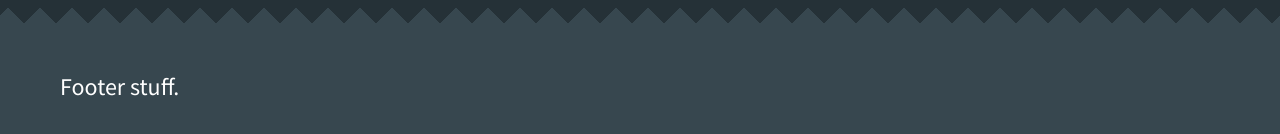
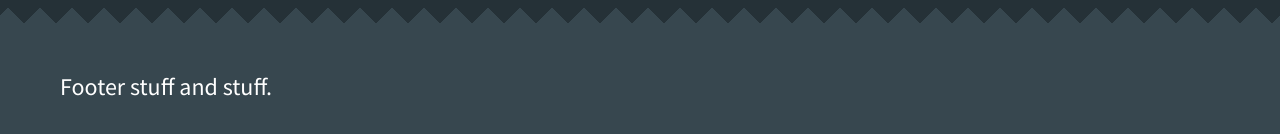
Before and after one commit to lonekorean/extra-life-atlanta-landing, a plain HTML site: page index.html in a window 1280 px wide. Shown: the part 1433-1567 px from the top of the page. Drawn offline with nearby package versions, Linux system fonts and the light colour scheme.

```diff
--- a/index.html
+++ b/index.html
@@ -51,7 +51,7 @@
 		</main>
 		<footer>
 			<div class="container">
-				Footer stuff.
+				Footer stuff and stuff.
 			</div>
 		</footer>
 
```
